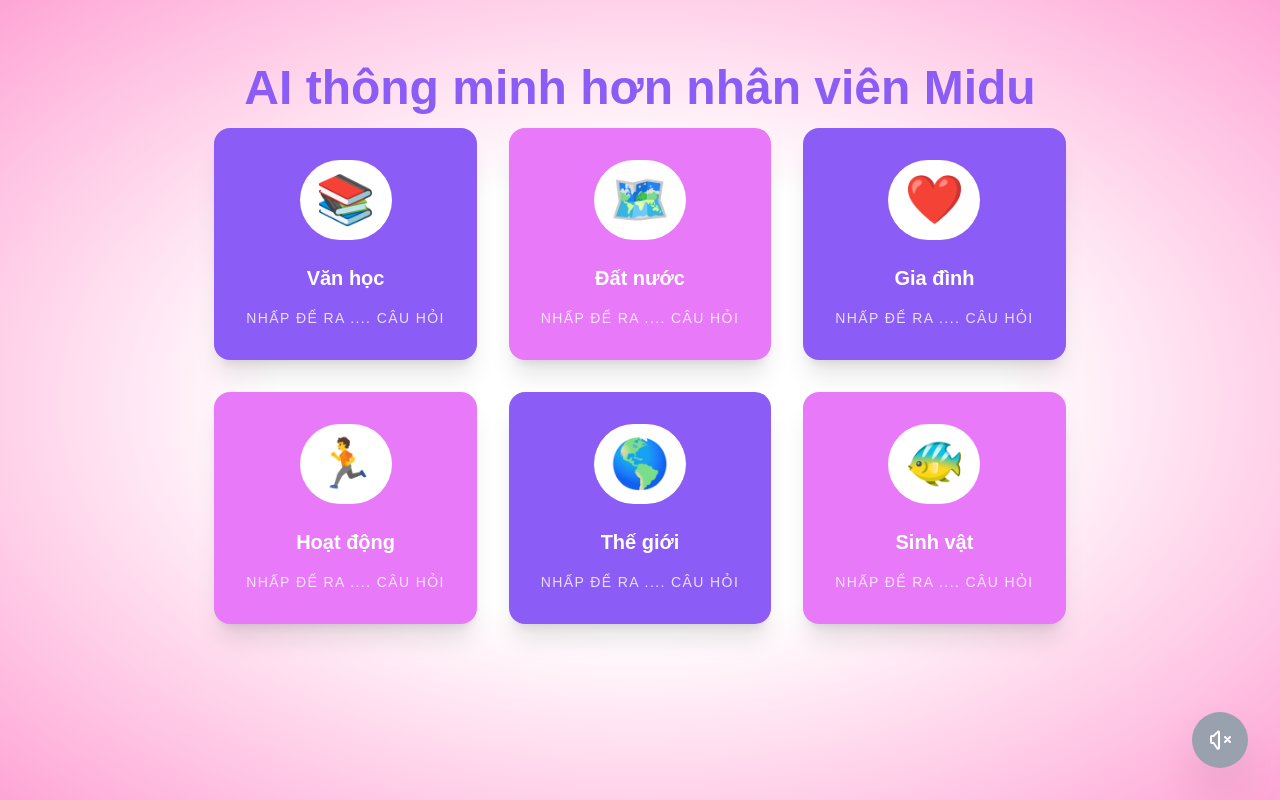
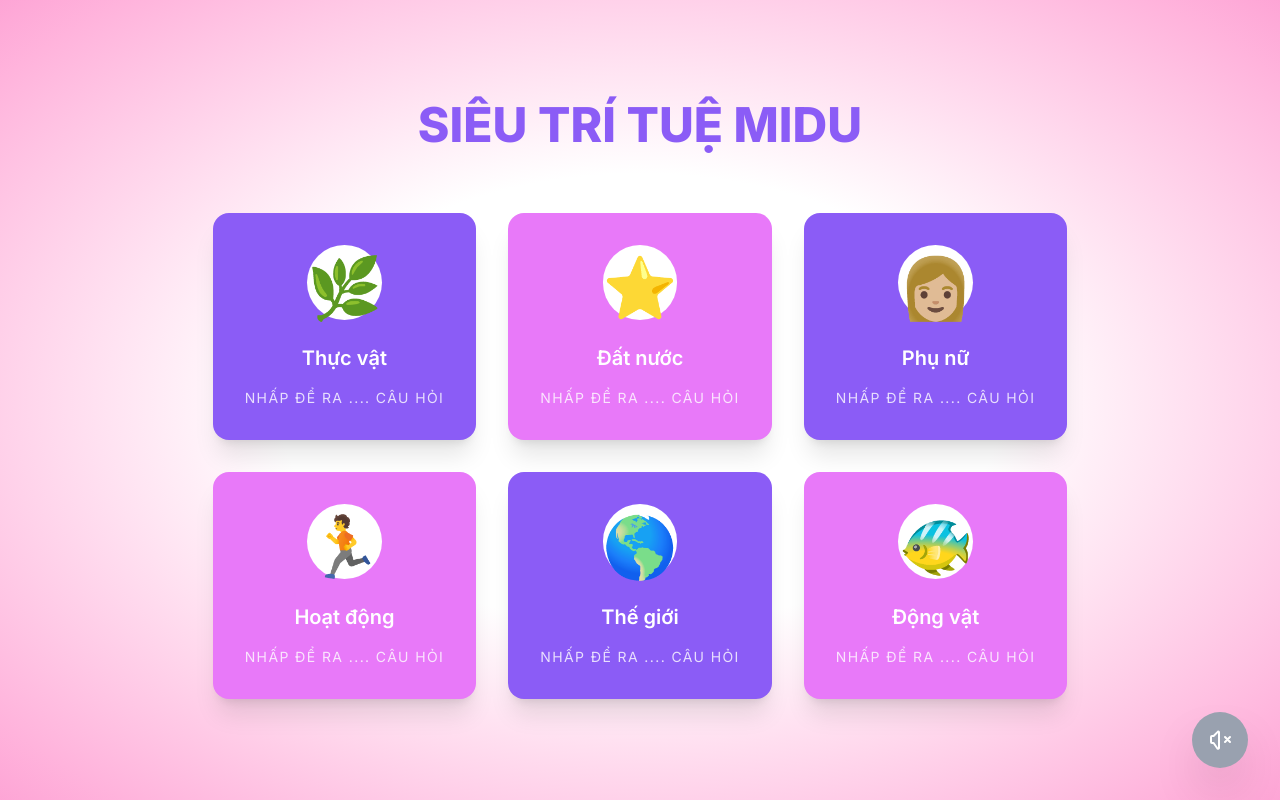
Before and after one commit to Khaipn888/midugames, a Next.js app: page / in a window 1280 px wide. Built offline with nearby package versions, Linux system fonts and the light colour scheme.

Commit message:
update font

```diff
--- a/app/layout.tsx
+++ b/app/layout.tsx
@@ -1,16 +1,11 @@
 import type { Metadata } from "next";
-import { Geist, Geist_Mono } from "next/font/google";
+import { Inter } from "next/font/google";
 import "./globals.css";
 import { AudioProvider } from "@/hooks/useAudioContext";
 
-const geistSans = Geist({
-  variable: "--font-geist-sans",
+const inter = Inter({
   subsets: ["latin"],
-});
-
-const geistMono = Geist_Mono({
-  variable: "--font-geist-mono",
-  subsets: ["latin"],
+  variable: "--font-sans", // Chúng ta sẽ dùng biến CSS này
 });
 
 export const metadata: Metadata = {
@@ -25,9 +20,7 @@
 }>) {
   return (
     <html lang="en">
-      <body
-        className={`${geistSans.variable} ${geistMono.variable} bg-radial from-white from-40% to-pink-300`}
-      >
+      <body className={`${inter.variable} bg-radial from-white from-40% to-pink-300`}>
         <AudioProvider>{children}</AudioProvider>
       </body>
     </html>
--- a/app/page.tsx
+++ b/app/page.tsx
@@ -11,7 +11,7 @@
 
 const data: QuizData = quizData as QuizData;
 
-const TIME_PER_QUESTION = 5;
+const TIME_PER_QUESTION = 7;
 
 // --- SoundToggleIcon Component (Giữ nguyên) ---
 const SoundToggleIcon: React.FC = () => {
@@ -54,7 +54,7 @@
   return (
     <button
       onClick={toggleMute}
-      className={`fixed bottom-8 right-8 p-4 rounded-full shadow-2xl transition-all duration-300 transform
+      className={`fixed bottom-8 right-8 p-4 rounded-full shadow-2xl transition-all duration-300 transform cursor-pointer
                         ${
                           isMuted
                             ? "bg-gray-400 text-white hover:scale-105"
@@ -63,6 +63,36 @@
       aria-label={isMuted ? "Bật âm thanh" : "Tắt âm thanh"}
     >
       {isMuted ? MuteIcon : SpeakerIcon}
+    </button>
+  );
+};
+
+// --- ResetTopicsButton Component ---
+const ResetTopicsButton: React.FC<{ onClick: () => void }> = ({ onClick }) => {
+  const ResetIcon = (
+    <svg
+      xmlns="http://www.w3.org/2000/svg"
+      className="h-6 w-6"
+      fill="none"
+      viewBox="0 0 24 24"
+      stroke="currentColor"
+      strokeWidth={2}
+    >
+      <path
+        strokeLinecap="round"
+        strokeLinejoin="round"
+        d="M4 4v5h5M5.23 9.23a9 9 0 0113.54 0M20 20v-5h-5M18.77 14.77a9 9 0 01-13.54 0"
+      />
+    </svg>
+  );
+
+  return (
+    <button
+      onClick={onClick}
+      className="fixed bottom-8 left-8 p-4 rounded-full shadow-2xl transition-all duration-300 transform bg-blue-500 text-white hover:bg-blue-600 hover:scale-110 cursor-pointer"
+      aria-label="Chơi lại từ đầu"
+    >
+      {ResetIcon}
     </button>
   );
 };
@@ -76,6 +106,7 @@
   const [quizState, setQuizState] = useState<QuizState>("topics");
   const [isTimerRunning, setIsTimerRunning] = useState(false);
   const [timerResetKey, setTimerResetKey] = useState(0); // State để reset timer
+  const [playedTopicIds, setPlayedTopicIds] = useState<Set<number>>(new Set());
 
   // --- Âm thanh ---
   // VUI LÒNG ĐẢM BẢO CÁC FILE NÀY TỒN TẠI VỚI ĐÚNG TÊN HOẶC ĐỔI LẠI ĐÚNG TÊN CỦA BẠN
@@ -83,10 +114,13 @@
   const { play: playTick, stop: stopTick } = useSound("/sounds/tick.mp3");
   const { play: playCorrect } = useSound("/sounds/correct.mp3");
   const { play: playWrong } = useSound("/sounds/incorrect.wav");
-  const { play: playTimeUp } = useSound("/sounds/time_up.mp3");
-  const { play: playVictory, stop: stopVictory} = useSound("/sounds/victory1.mp3");
+  const { play: playFaile } = useSound("/sounds/faile.mp3");
+  const { play: playExactly } = useSound("/sounds/qua_chuan_luon.mp3");
+  const { play: playVictory, stop: stopVictory } = useSound(
+    "/sounds/victory1.mp3"
+  );
   const { play: playBgMusic, stop: stopBgMusic } = useSound(
-    "/sounds/bg_music.mp3",
+    "/sounds/bg_music_2.mp3",
     true
   );
 
@@ -107,11 +141,13 @@
       setIsTimerRunning(false);
       stopTick();
       stopBgMusic();
-      playCorrect();
+      if (score % 4 === 0) {
+        playExactly();
+      } else playCorrect();
       setTimeout(() => {
         setQuizState("win");
-        playVictory()
-      } , 500);
+        playVictory();
+      }, 500);
     }
     // Dependency array đã được kiểm tra và an toàn
   }, [score, targetScore, quizState, isTimerRunning, playCorrect, stopBgMusic]);
@@ -126,6 +162,7 @@
     setScore(0);
     setTargetScore(0);
     setIsTimerRunning(false);
+    setPlayedTopicIds((prev) => new Set(prev).add(topic.id));
 
     playSelect();
     setTimeout(() => {
@@ -143,7 +180,7 @@
   const handleTimeUp = () => {
     setIsTimerRunning(false);
     stopTick();
-    playTimeUp();
+    playFaile();
     setQuizState("lose");
   };
 
@@ -155,7 +192,9 @@
     setScore(newScore);
     if (actionType === "correct") {
       setTimerResetKey((prev) => prev + 1); // Kích hoạt reset timer
-      playCorrect();
+      if (score % 4 === 0) {
+        playExactly();
+      } else playCorrect();
     } else if (actionType === "wrong") {
       playWrong();
     }
@@ -171,14 +210,18 @@
     setIsTimerRunning(false);
   };
 
+  const handleResetTopics = () => {
+    setPlayedTopicIds(new Set());
+  };
+
   // --- Rendering ---
 
   const renderContent = () => {
     if (quizState === "topics") {
       return (
         <div>
-          <h1 className="text-3xl md:text-5xl font-extrabold text-m-purple mb-4 animate-fade-in-up">
-            AI thông minh hơn nhân viên Midu
+          <h1 className="text-3xl md:text-5xl font-extrabold text-m-purple mb-16 animate-fade-in-up uppercase">
+            Siêu trí tuệ Midu
           </h1>
           <div className="grid grid-cols-2 lg:grid-cols-3 gap-8">
             {data.topics.map((topic) => (
@@ -186,6 +229,7 @@
                 key={topic.id}
                 topic={topic}
                 onSelect={handleSelectTopic}
+                isDisabled={playedTopicIds.has(topic.id)}
               />
             ))}
           </div>
@@ -196,10 +240,10 @@
     if (quizState === "preview" && selectedTopic && currentQuestion) {
       return (
         <div className="flex flex-col items-center w-full max-w-2xl bg-white p-8 md:p-12 rounded-2xl shadow-2xl animate-fade-in-up">
-          <h3 className="text-2xl font-semibold text-m-fuchsia mb-2 uppercase">
+          <h3 className="text-2xl font-semibold text-m-purple mb-5 uppercase ">
             CHỦ ĐỀ: {selectedTopic.name}
           </h3>
-          <h2 className="text-xl font-bold text-gray-800 text-center mb-6">
+          <h2 className="text-xl font-bold text-black text-center mb-6">
             {currentQuestion.question}
           </h2>
 
@@ -304,10 +348,13 @@
   };
 
   return (
-    <main className="min-h-screen flex flex-col items-center py-16 px-4 font-sans">
-      <div className="container max-w-6xl text-center flex justify-center">
+    <main className="min-h-screen flex flex-col items-center py-16 px-4 font-sans justify-center">
+      <div className="container max-w-6xl text-center flex justify-center items-center">
         {renderContent()}
       </div>
+      {quizState === "topics" && playedTopicIds.size > 0 && (
+        <ResetTopicsButton onClick={handleResetTopics} />
+      )}
       <SoundToggleIcon />
     </main>
   );
--- a/components/ScoreControls.tsx
+++ b/components/ScoreControls.tsx
@@ -30,6 +30,8 @@
         if (score > 0) {
           onUpdateScore(score - 1, "wrong");
         }
+      } else if (event.key === "ArrowLeft") {
+        onUpdateScore(score, "wrong");
       }
     };
 
@@ -77,8 +79,7 @@
           >
             {`${score}/${targetScore}`}
           </span>
-          <span className="mt-2 text-xs text-gray-400">
-          </span>
+          <span className="mt-2 text-xs text-gray-400"></span>
         </div>
       )}
     </div>
--- a/components/TopicCard.tsx
+++ b/components/TopicCard.tsx
@@ -7,24 +7,30 @@
 interface TopicCardProps {
   topic: Topic;
   onSelect: (topic: Topic) => void;
+  isDisabled: boolean;
 }
 
-const TopicCard: React.FC<TopicCardProps> = ({ topic, onSelect }) => {
+const TopicCard: React.FC<TopicCardProps> = ({ topic, onSelect, isDisabled }) => {
   // ... (Nội dung component TopicCard giữ nguyên)
   const { name, icon, color } = topic;
 
   return (
     <div
-      onClick={() => onSelect(topic)}
+      onClick={() => !isDisabled && onSelect(topic)}
       className={`
-        ${color} text-white p-8 rounded-2xl shadow-xl transition-all duration-300
-        transform hover:scale-105 hover:shadow-2xl cursor-pointer
-        flex flex-col items-center justify-center space-y-4 animate-fade-in-up
-        active:scale-[0.98]
+        ${color}
+        text-white p-8 rounded-2xl shadow-xl transition-all duration-300
+        flex flex-col items-center justify-center space-y-4
+        ${
+          isDisabled
+            ? "opacity-50 cursor-not-allowed"
+            : "transform hover:scale-105 hover:shadow-2xl cursor-pointer active:scale-[0.98] animate-fade-in-up"
+        }
       `}
+      aria-disabled={isDisabled}
     >
-      <div className={`p-4 rounded-full bg-white bg-opacity-20`}>
-        <span className="text-5xl">{icon}</span>
+      <div className={`pt-3 rounded-full bg-white bg-opacity-20 aspect-square`}>
+        <span className="text-6xl">{icon}</span>
       </div>
       <h3 className="text-xl font-semibold mt-2">{name}</h3>
       <p className="text-sm opacity-80 uppercase tracking-widest">
--- a/data/quizData.json
+++ b/data/quizData.json
@@ -1,46 +1,46 @@
 {
   "topics": [
-    { "id": 1, "name": "Văn học", "icon": "📚", "color": "bg-m-purple" },
-    { "id": 2, "name": "Đất nước", "icon": "🗺️", "color": "bg-m-fuchsia" },
-    { "id": 3, "name": "Gia đình", "icon": "❤️", "color": "bg-m-purple" },
+    { "id": 1, "name": "Thực vật", "icon": "🌿", "color": "bg-m-purple" },
+    { "id": 2, "name": "Đất nước", "icon": "⭐️", "color": "bg-m-fuchsia" },
+    { "id": 3, "name": "Phụ nữ", "icon": "👩🏼", "color": "bg-m-purple" },
     { "id": 4, "name": "Hoạt động", "icon": "🏃", "color": "bg-m-fuchsia" },
     { "id": 5, "name": "Thế giới", "icon": "🌎", "color": "bg-m-purple" },
-    { "id": 6, "name": "Sinh vật", "icon": "🐠", "color": "bg-m-fuchsia" }
+    { "id": 6, "name": "Động vật", "icon": "🐠", "color": "bg-m-fuchsia" }
   ],
   "questions": [
     {
       "topicId": 1,
-      "question": "Tác phẩm nào của Nguyễn Du được UNESCO công nhận là Di sản văn hóa phi vật thể?",
+      "question": "Kể tên những loại quả có 1 hạt",
       "options": [],
       "correctAnswerIndex": 0
     },
     {
       "topicId": 2,
-      "question": "Thủ đô của Australia là gì?",
+      "question": "Kể tên các ngày lễ",
       "options": [],
       "correctAnswerIndex": 0
     },
     {
       "topicId": 3,
-      "question": "Thành viên nào trong gia đình có vai trò quan trọng nhất trong việc giữ gìn truyền thống?",
+      "question": "Kể tên các loài hoa",
       "options": [],
       "correctAnswerIndex": 0
     },
     {
       "topicId": 4,
-      "question": "Môn thể thao nào yêu cầu người chơi sử dụng cả tay và chân để di chuyển bóng?",
+      "question": "Kể tên các môn thể thao",
       "options": [],
       "correctAnswerIndex": 0
     },
     {
       "topicId": 5,
-      "question": "Dãy núi dài nhất thế giới là gì?",
+      "question": "Kể tên các đất nước trên thế giới",
       "options": [],
       "correctAnswerIndex": 0
     },
     {
       "topicId": 6,
-      "question": "Động vật có vú duy nhất biết bay là gì?",
+      "question": "Kể tên những loài chim",
       "options": [],
       "correctAnswerIndex": 0
     }
```
Also changed, not shown: 2 other files (tests, documents, lock files or other folders).
